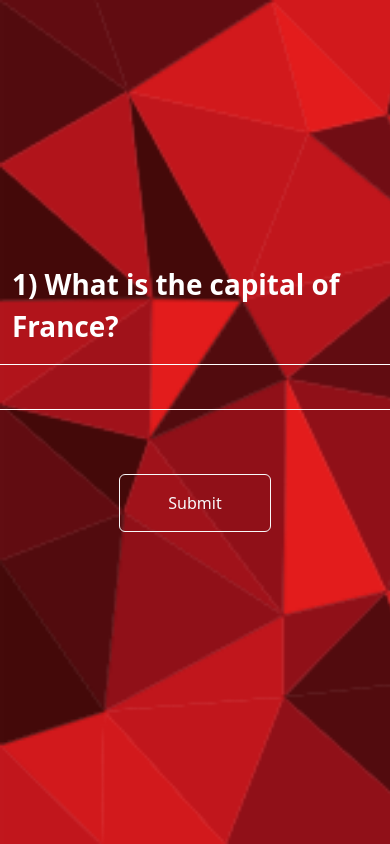
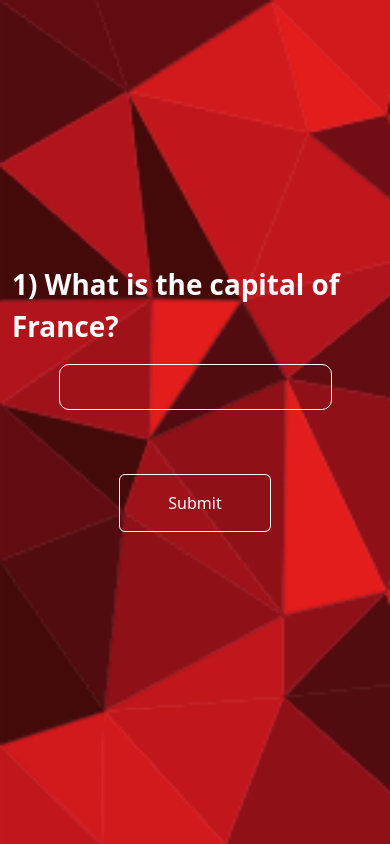
Before and after one commit to muzammilnadeem121/Quiz-app, a plain HTML site: page index.html in a window 390 px wide. Both pictures are taken after a click on the button "Start Game". Drawn offline with nearby package versions, Linux system fonts and the light colour scheme.

Commit message:
Update index.html

```diff
--- a/index.html
+++ b/index.html
@@ -14,6 +14,11 @@
             font-family: system-ui, -apple-system, BlinkMacSystemFont, 'Segoe UI', Roboto, Oxygen, Ubuntu, Cantarell, 'Open Sans', 'Helvetica Neue', sans-serif;
             color: white !important;
         }
+        @media (max-width:768px){
+            #answer-input{
+                width: 70vw;
+            }
+        }
     </style>
     <link href="https://cdn.jsdelivr.net/npm/bootstrap@5.3.3/dist/css/bootstrap.min.css" rel="stylesheet" integrity="sha384-QWTKZyjpPEjISv5WaRU9OFeRpok6YctnYmDr5pNlyT2bRjXh0JMhjY6hW+ALEwIH" crossorigin="anonymous">
 </head>
```
